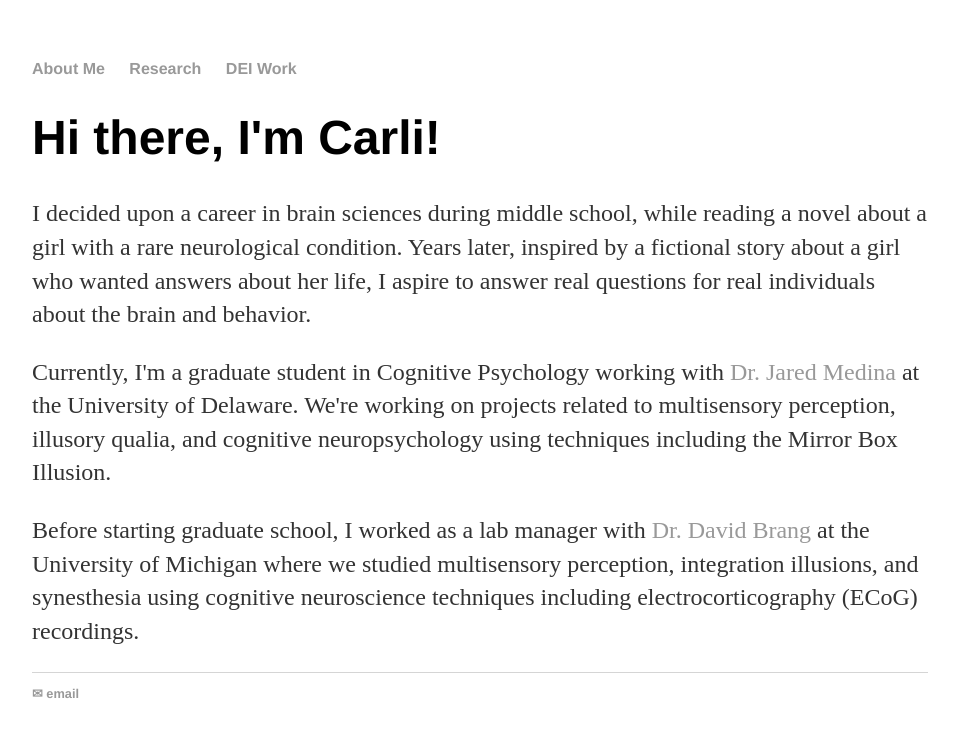
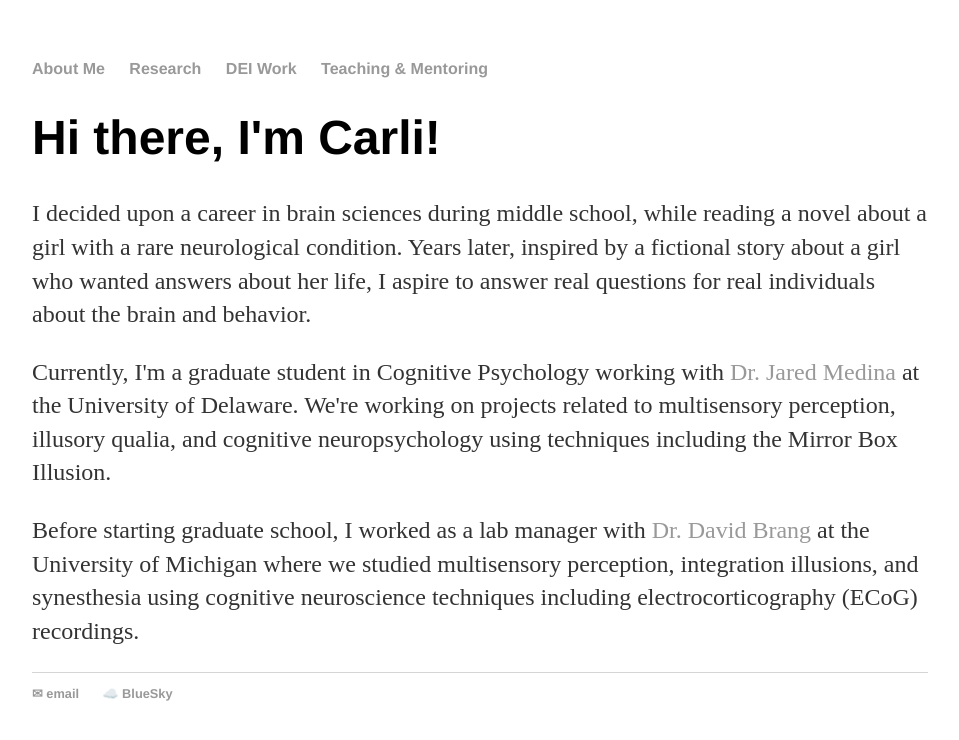
Before and after one commit to cdfine/cdfine.github.io, a Jekyll site: the page built from index.html, in a window 1280 px wide. Shown: the top 740 px of the page, without its empty margins (160-1119 px from the left). Built offline with Jekyll 4.4.1, drawn with Linux system fonts in a browser that asks for light colours.

Commit message:
Update default.html
added page for teaching & bluesky link

```diff
--- a/_layouts/default.html
+++ b/_layouts/default.html
@@ -11,6 +11,7 @@
         		<li><a href="/">About Me</a></li>
 	        	<li><a href="/about">Research</a></li>
         		<li><a href="/cv">DEI Work</a></li>
+			<li><a href="/cv">Teaching & Mentoring</a></li>
     		</ul>
 		</nav>
 		<div class="container">
@@ -21,6 +22,7 @@
 		<footer>
     		<ul>
         		<li><a href="mailto:cdfine@udel.edu"><span class="footer-icon">✉</span> email</a></li>
+			<li><a href="https://bsky.app/profile/carlifine.bsky.social" target="_blank"><span class="footer-icon">☁️</span> BlueSky</a></li>
 			</ul>
 		</footer>
 	</body>
```
